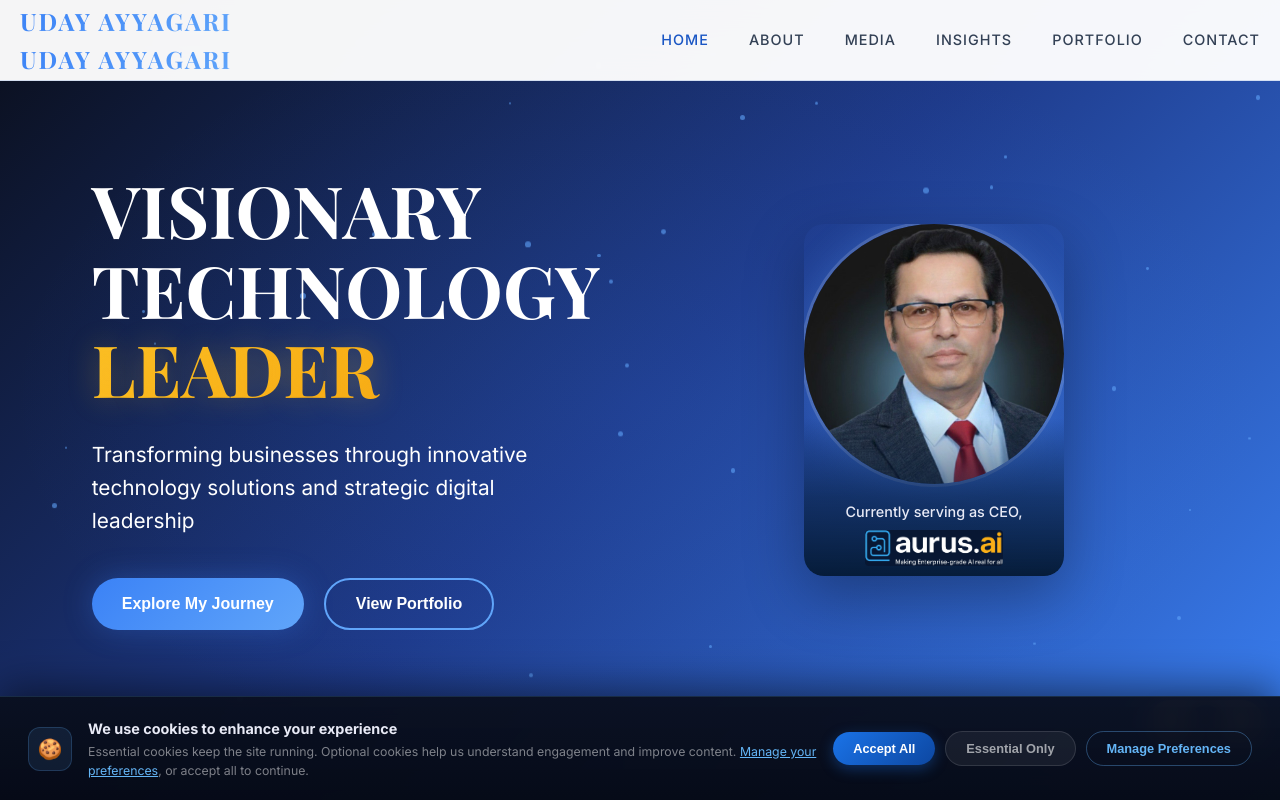
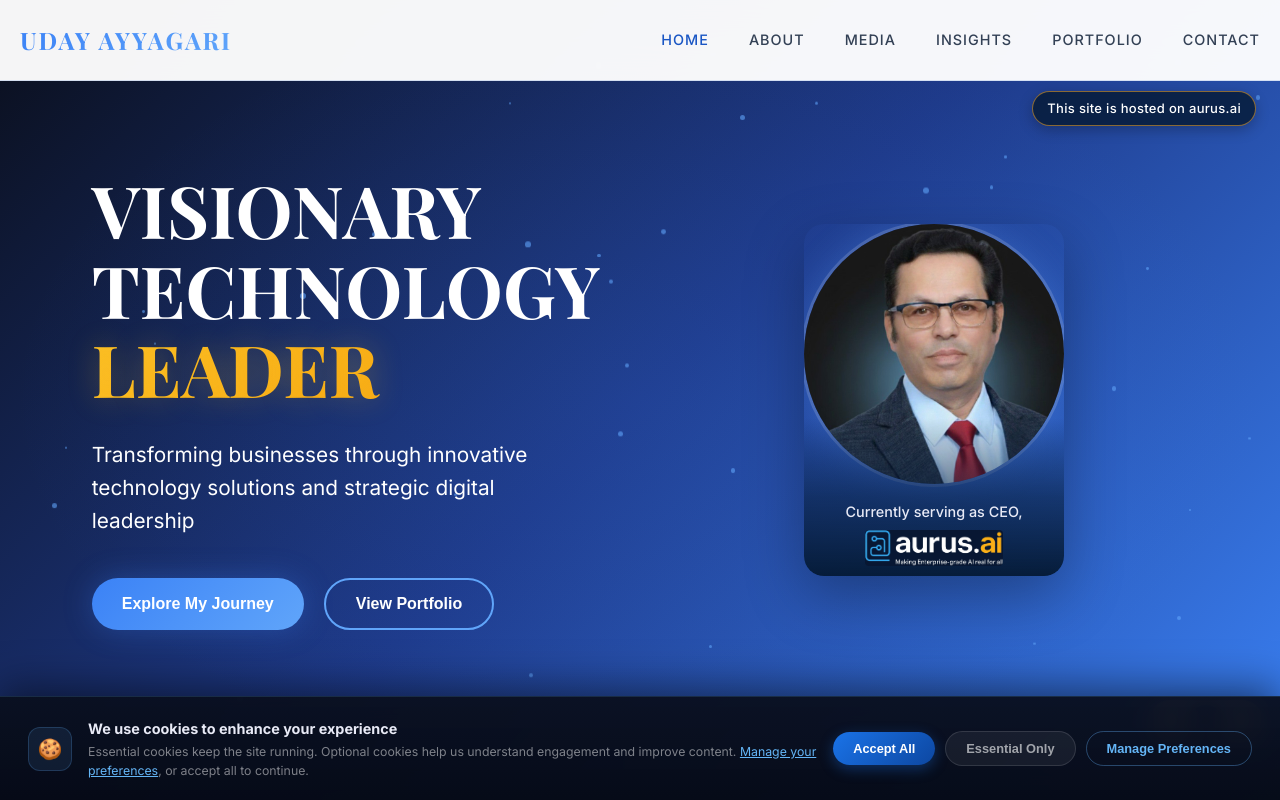
Before and after one commit to uday8088/udayinfo, a plain HTML site: page index.html in a window 1280 px wide. Shown: the top 800 px of the page. Drawn offline with nearby package versions, Linux system fonts and the light colour scheme.

Commit message:
Add files via upload

```diff
--- a/index.html
+++ b/index.html
@@ -489,7 +489,6 @@
     <nav class="navbar">
         <div class="nav-container">
             <div class="nav-brand">
-<h2 style="color:#F5A623 !important;">UDAY AYYAGARI</h2>
                 <h2 style="color:#F5A623 !important;">UDAY AYYAGARI</h2>
             </div>
             <ul class="nav-menu" id="nav-menu" role="list">
@@ -2418,5 +2417,24 @@
     })();
     </script>
 
+<!-- Hosted-on badge: fixed top-right, just under the toolbar -->
+<style>
+  .hosted-badge{position:fixed;right:24px;top:110px;z-index:999;
+    font-family:inherit;font-size:13px;font-weight:500;letter-spacing:.3px;
+    color:#fff !important;text-decoration:none;padding:6px 14px;border-radius:999px;
+    background:rgba(6,28,57,.85);border:1px solid rgba(245,166,35,.55);
+    box-shadow:0 4px 14px rgba(0,0,0,.25);backdrop-filter:blur(6px);transition:border-color .2s,background .2s}
+  .hosted-badge:hover,.hosted-badge:focus-visible{border-color:#F5A623;background:rgba(6,28,57,.95);color:#fff !important}
+  @media (max-width:600px){.hosted-badge{right:12px;font-size:12px;padding:5px 11px}}
+</style>
+<a class="hosted-badge" href="https://suite.aurus.ai" target="_blank" rel="noopener">This site is hosted on aurus.ai</a>
+<script>
+  (function(){
+    var b=document.querySelector('.hosted-badge'),n=document.querySelector('.navbar');
+    function place(){ if(b&&n){ b.style.top=(n.getBoundingClientRect().bottom+10)+'px'; } }
+    window.addEventListener('load',place);window.addEventListener('resize',place);
+    window.addEventListener('scroll',place,{passive:true});place();
+  })();
+</script>
 </body>
 </html>
```
